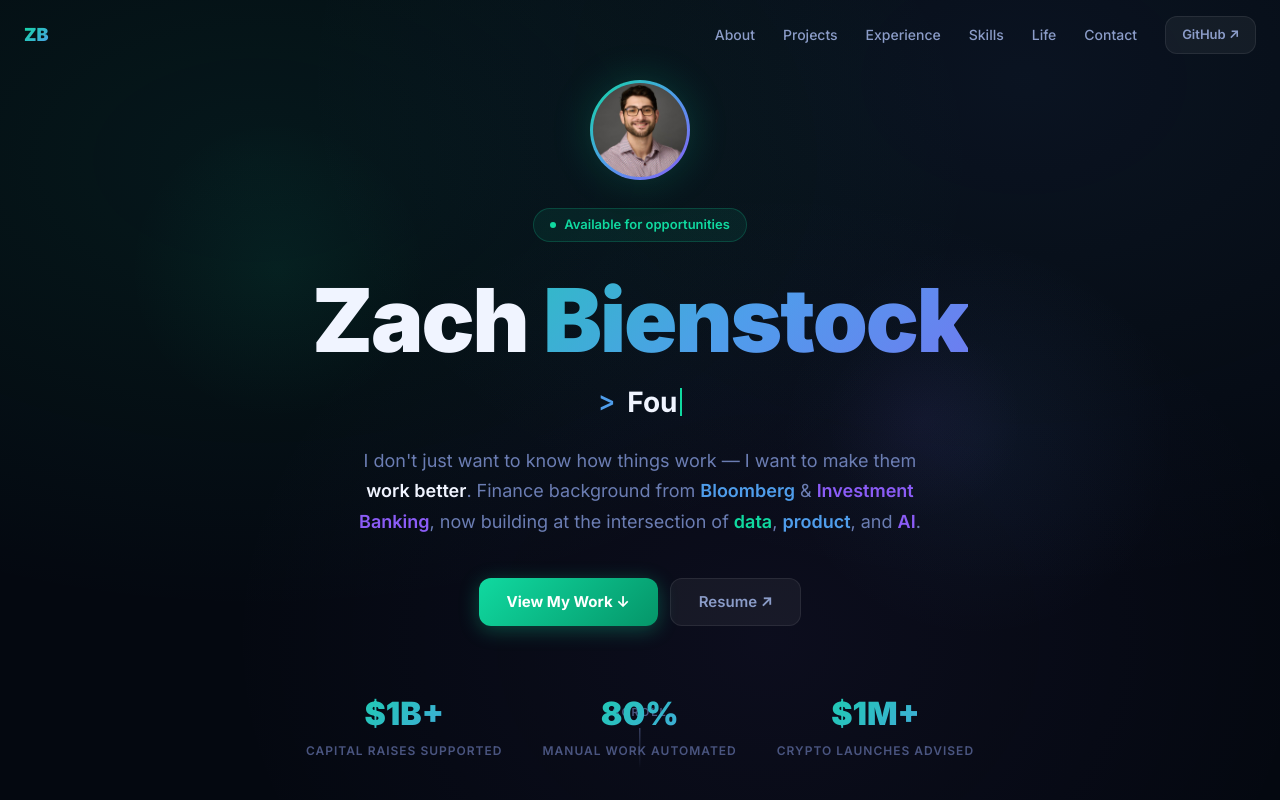
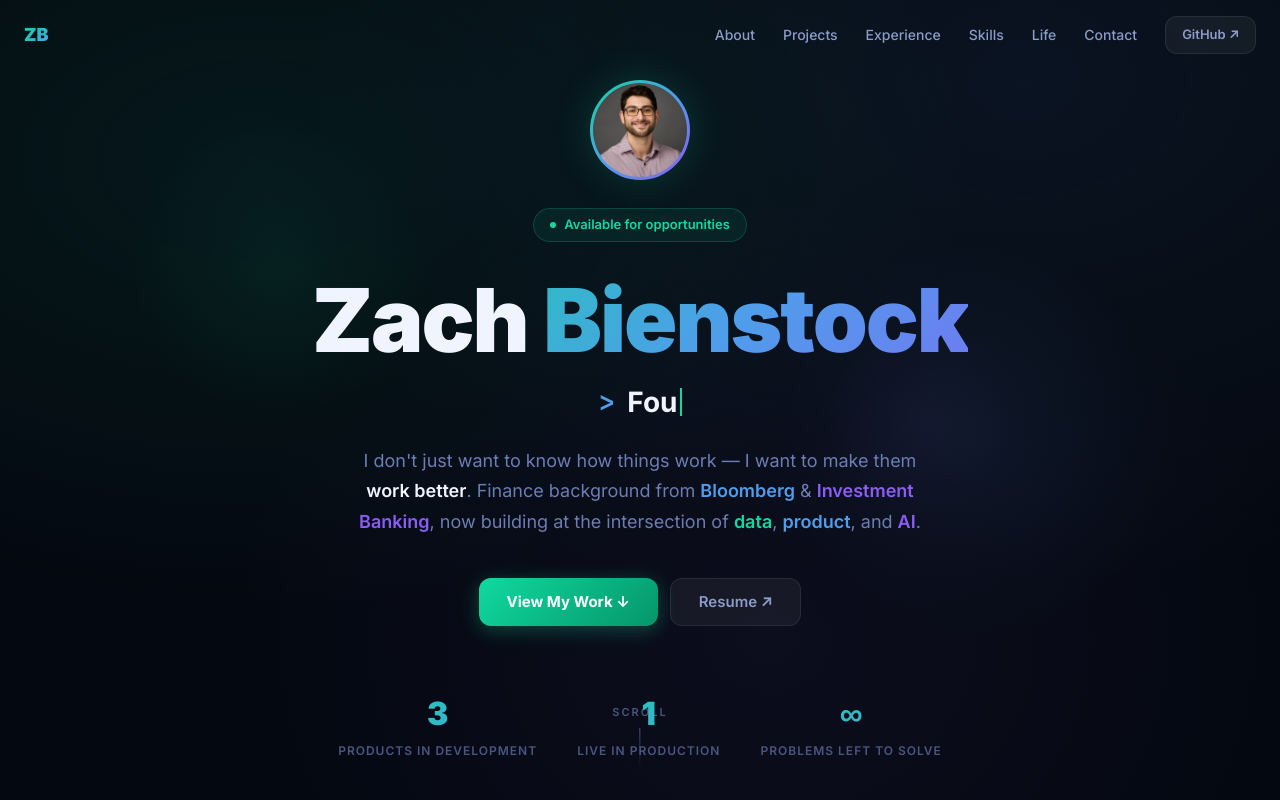
Before and after one commit to ZbienVC/portfolio, a React (Vite) app: page / in a window 1280 px wide. Shown: the top 800 px of the page. Built offline with nearby package versions, Linux system fonts and the light colour scheme.

Commit message:
fix: replace hero stats with startup-focused metrics

```diff
--- a/src/App.jsx
+++ b/src/App.jsx
@@ -262,9 +262,9 @@ function HeroSection() {
         {/* Stats */}
         <div style={{ display: 'flex', gap: 40, justifyContent: 'center', marginTop: 64, flexWrap: 'wrap' }}>
           {[
-            { num: '$1B+', label: 'Capital Raises Supported' },
-            { num: '80%', label: 'Manual Work Automated' },
-            { num: '$1M+', label: 'Crypto Launches Advised' },
+            { num: '3', label: 'Products in Development' },
+            { num: '1', label: 'Live in Production' },
+            { num: '∞', label: 'Problems Left to Solve' },
           ].map(s => (
             <div key={s.label} style={{ textAlign: 'center' }}>
               <div style={{ fontSize: 32, fontWeight: 900, background: 'linear-gradient(135deg, #10d9a0, #4f9deb)', WebkitBackgroundClip: 'text', WebkitTextFillColor: 'transparent', backgroundClip: 'text' }}>{s.num}</div>
```
